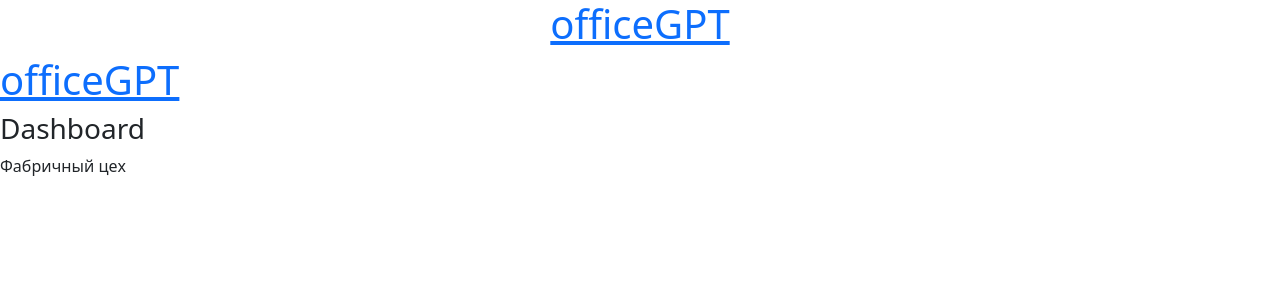
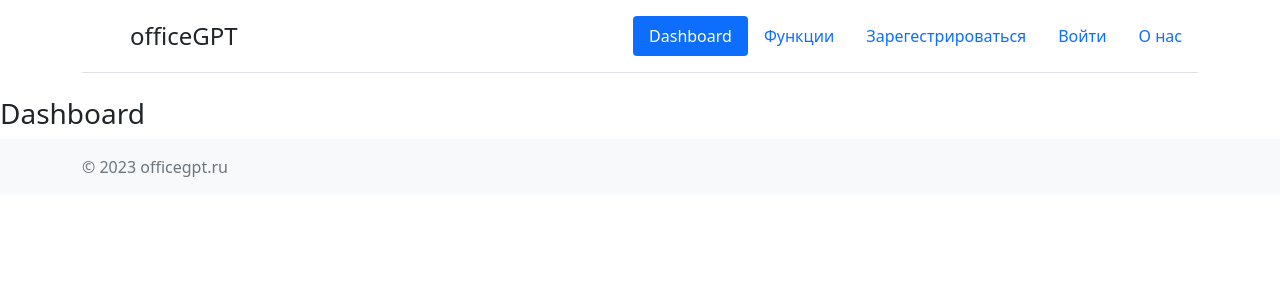
Before and after one commit to Narek12345/OfficeGPT, a Django app: page / in a window 1280 px wide. Shown: the top 300 px of the page. Run offline with Django 5.2, Linux system fonts and the light colour scheme.

Commit message:
Creating a footer using bootstrap.

```diff
--- a/config/settings.py
+++ b/config/settings.py
@@ -11,6 +11,8 @@
 """
 
 from pathlib import Path
+
+import os
 
 # Build paths inside the project like this: BASE_DIR / 'subdir'.
 BASE_DIR = Path(__file__).resolve().parent.parent
@@ -119,9 +121,6 @@
 # https://docs.djangoproject.com/en/5.0/howto/static-files/
 
 STATIC_URL = 'static/'
-STATICFILES_DIRS = [
-    os.path.join(BASE_DIR, 'static'),
-]
 
 # Default primary key field type
 # https://docs.djangoproject.com/en/5.0/ref/settings/#default-auto-field
--- a/dashboard/templates/base.html
+++ b/dashboard/templates/base.html
@@ -1,30 +1,49 @@
+{% load static %}
+
 <!DOCTYPE html>
 <html>
 <head>
 	<meta charset="utf-8">
 	<meta name="viewport" content="width=device-width, initial-scale=1">
 	<title>officeGPT {% block title %}{% endblock %}</title>
-	<!-- Bootstrap. -->
+	<!-- Bootstrap css. -->
 	<link href="https://cdn.jsdelivr.net/npm/bootstrap@5.0.0-beta1/dist/css/bootstrap.min.css" rel="stylesheet">
+	<!-- My static. -->
+	<link rel="stylesheet" type="text/css" href="{% static 'base.css' %}">
 
 	{% block links %}
 	{% endblock %}
 </head>
 <body>
-	<header>
-		<div class="container">
-			<a href=""><h1 class="text-center">officeGPT</h1></a>
-		</div>
-		<a href=""><h1>officeGPT</h1></a>
-	</header>
+	<div class="container">
+		<header class="d-flex flex-wrap justify-content-center py-3 mb-4 border-bottom">
+			<a href="/" class="d-flex align-items-center mb-3 mb-md-0 me-md-auto text-dark text-decoration-none">
+				<svg class="bi me-2" width="40" height="32"><use xlink:href="#bootstrap"/></svg>
+        		<span class="fs-4">officeGPT</span>
+			</a>
+
+      		<ul class="nav nav-pills">
+        		<li class="nav-item"><a href="#" class="nav-link active" aria-current="page">Dashboard</a></li>
+        		<li class="nav-item"><a href="#" class="nav-link">Функции</a></li>
+        		<li class="nav-item"><a href="#" class="nav-link">Зарегестрироваться</a></li>
+        		<li class="nav-item"><a href="#" class="nav-link">Войти</a></li>
+        		<li class="nav-item"><a href="#" class="nav-link">О нас</a></li>
+      		</ul>
+    	</header>
+  	</div>
 
 	<div class="content">
 		{% block content %}
 		{% endblock %}
 	</div>
 
-	<footer>
-		<p>Фабричный цех</p>
+	<footer class="footer mt-auto py-3 bg-light">
+		<div class="container">
+			<span class="text-muted">© 2023 officegpt.ru</span>
+		</div>
 	</footer>
+
+	<!-- Bootstrap js. -->
+	<script src="https://cdn.jsdelivr.net/npm/bootstrap@5.3.2/dist/js/bootstrap.bundle.min.js" integrity="sha384-C6RzsynM9kWDrMNeT87bh95OGNyZPhcTNXj1NW7RuBCsyN/o0jlpcV8Qyq46cDfL" crossorigin="anonymous"></script>
 </body>
 </html>
```
